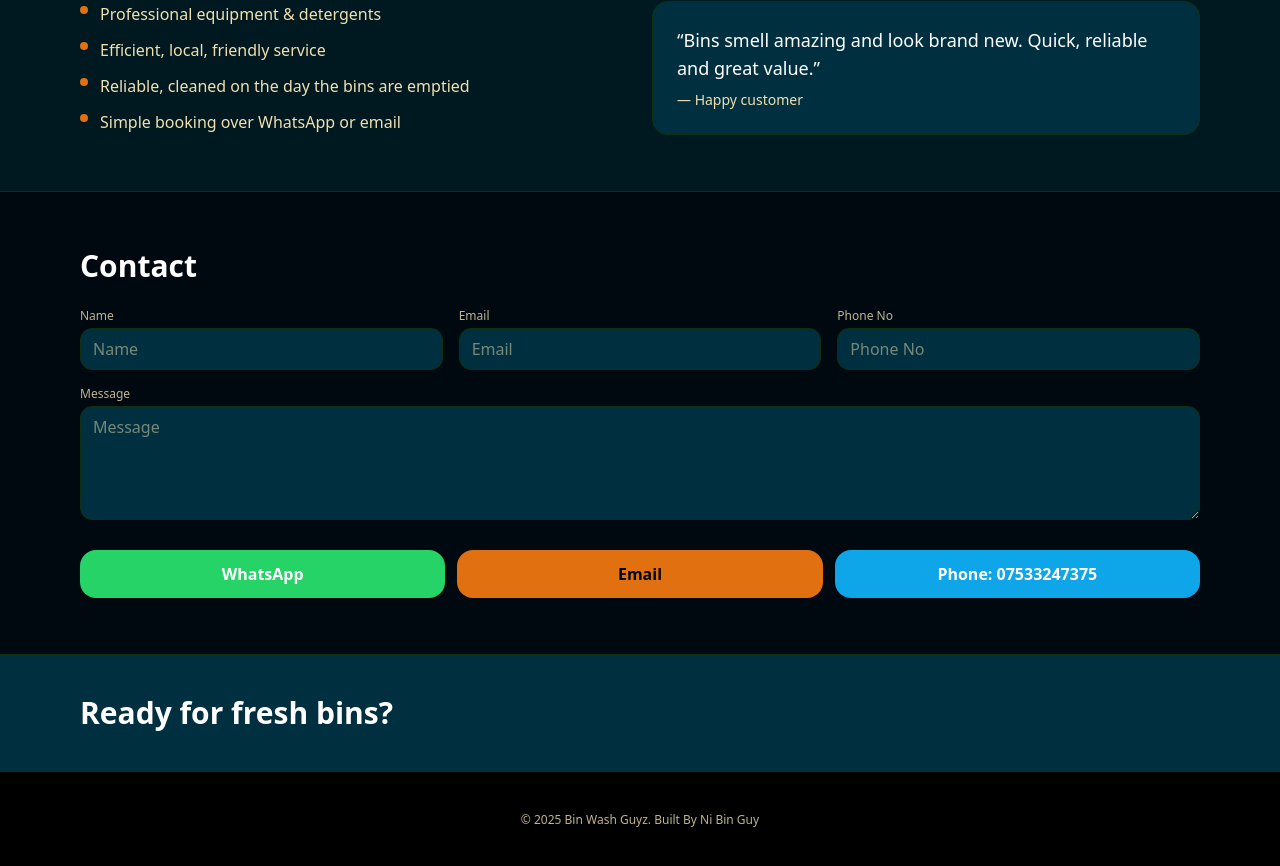
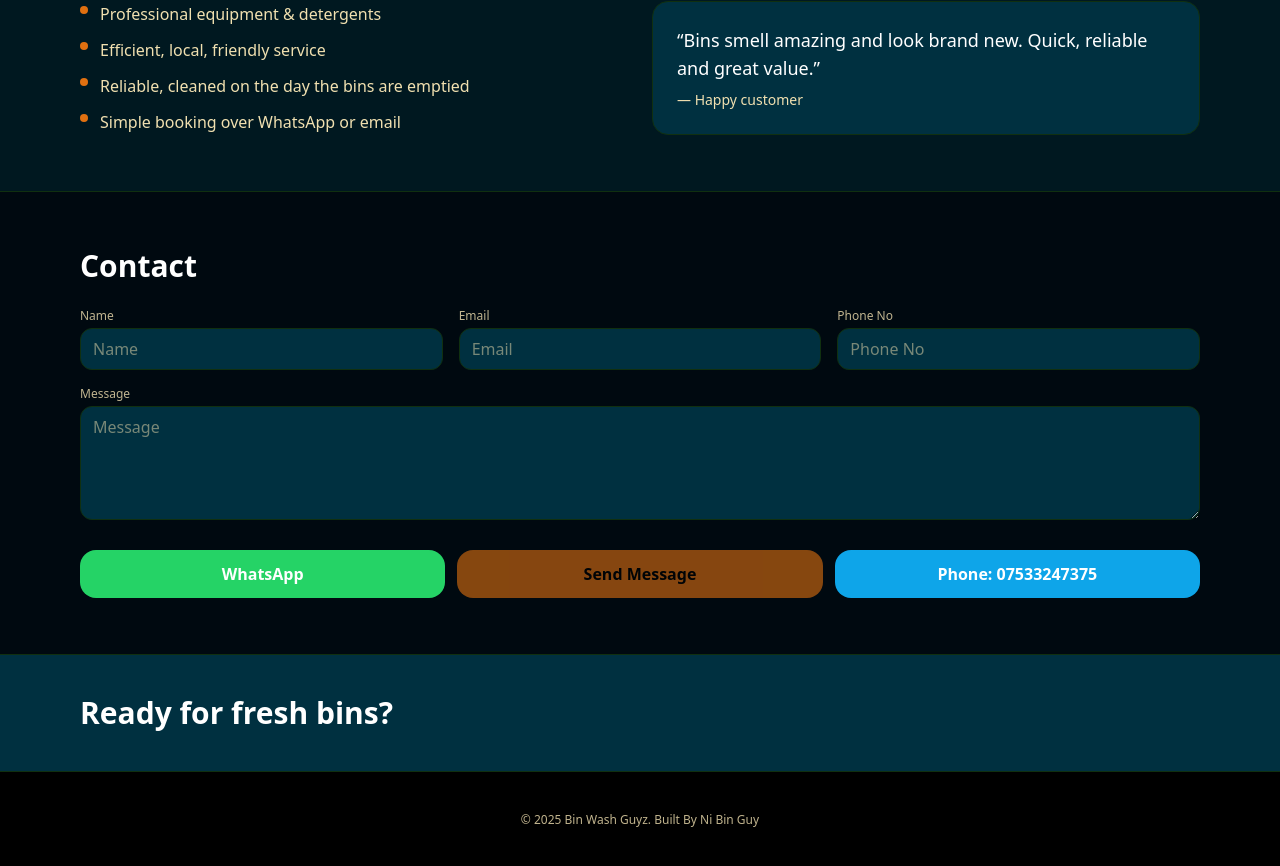
Before and after one commit to MaviUK/binwashguyz, a React (Vite) app: page / in a window 1280 px wide. Shown: the part 1339-2205 px from the top of the page. Built offline with nearby package versions, Linux system fonts and the light colour scheme.

Commit message:
Update App.jsx

```diff
--- a/src/App.jsx
+++ b/src/App.jsx
@@ -201,10 +201,11 @@ function Sections() {
   );
 }
 
-/* ---------------- Contact (updated fields) ---------------- */
+/* ---------------- Contact (sends via Resend) ---------------- */
 function Contact() {
   const [f, setF] = useState({ name: "", email: "", phone: "", message: "" });
   const [copied, setCopied] = useState(false);
+  const [sending, setSending] = useState(false);
 
   const isMobile =
     typeof navigator !== "undefined" &&
@@ -219,9 +220,6 @@ function Contact() {
   );
 
   const whatsappURL = `https://wa.me/${WHATSAPP_NUMBER.replace("+", "")}?text=${encoded}`;
-  const mailtoURL = `mailto:${BOOKING_EMAIL}?subject=${encodeURIComponent(
-    "New enquiry"
-  )}&body=${encoded}`;
 
   function copyPhone() {
     if (navigator.clipboard?.writeText) {
@@ -231,12 +229,41 @@ function Contact() {
     }
   }
 
+  const canSend = f.name.trim() && (f.email.trim() || f.phone.trim()) && f.message.trim();
+
+  async function handleSend(e) {
+    e.preventDefault();
+    if (!canSend) return;
+    try {
+      setSending(true);
+      const res = await fetch("/.netlify/functions/sendContactEmail", {
+        method: "POST",
+        headers: { "Content-Type": "application/json" },
+        body: JSON.stringify({
+          business: BUSINESS_NAME,
+          to: BOOKING_EMAIL,         // where you receive contact messages
+          name: f.name,
+          email: f.email,
+          phone: f.phone,
+          message: f.message,
+        }),
+      });
+      if (!res.ok) throw new Error("Failed to send");
+      alert("Thanks! Your message has been sent.");
+      setF({ name: "", email: "", phone: "", message: "" });
+    } catch (err) {
+      alert("Error sending message. Please try WhatsApp or call us.");
+    } finally {
+      setSending(false);
+    }
+  }
+
   return (
     <section id="contact" className="bg-[#000910]">
       <div className="max-w-6xl mx-auto px-4 py-14">
         <h2 className="text-3xl font-extrabold text-white">Contact</h2>
 
-        <div className="mt-6 grid md:grid-cols-3 gap-4">
+        <form className="mt-6 grid md:grid-cols-3 gap-4" onSubmit={handleSend}>
           <Text label="Name" value={f.name} onChange={(v) => setF({ ...f, name: v })} />
           <Text label="Email" value={f.email} onChange={(v) => setF({ ...f, email: v })} />
           <Text label="Phone No" value={f.phone} onChange={(v) => setF({ ...f, phone: v })} />
@@ -246,10 +273,9 @@ function Contact() {
             onChange={(v) => setF({ ...f, message: v })}
             className="md:col-span-3"
           />
-        </div>
 
-        <div className="mt-6 grid sm:grid-cols-3 gap-3">
-          {/* WhatsApp - Green */}
+          <div className="md:col-span-3 mt-2 grid sm:grid-cols-3 gap-3">
+            {/* WhatsApp */}
             <a
               href={whatsappURL}
               target="_blank"
@@ -259,15 +285,16 @@ function Contact() {
               WhatsApp
             </a>
 
-          {/* Email - Orange */}
-          <a
-            href={mailtoURL}
-            className="inline-flex items-center justify-center rounded-2xl px-5 py-3 font-bold text-black bg-[#e07010] hover:brightness-110"
+            {/* Send via Resend */}
+            <button
+              type="submit"
+              disabled={!canSend || sending}
+              className="inline-flex items-center justify-center rounded-2xl px-5 py-3 font-bold text-black bg-[#e07010] hover:brightness-110 disabled:opacity-60"
             >
-            Email
-          </a>
+              {sending ? "Sending..." : "Send Message"}
+            </button>
 
-          {/* Phone - Blue (dial on mobile, show/copy on desktop) */}
+            {/* Phone (dial on mobile, copy on desktop) */}
             {isMobile ? (
               <a
                 href={`tel:${PHONE_NUMBER.replace("+", "")}`}
@@ -277,6 +304,7 @@ function Contact() {
               </a>
             ) : (
               <button
+                type="button"
                 onClick={copyPhone}
                 className="inline-flex items-center justify-center rounded-2xl px-5 py-3 font-bold text-white bg-[#0ea5e9] hover:brightness-110"
                 title={PHONE_NUMBER}
@@ -285,10 +313,12 @@ function Contact() {
               </button>
             )}
           </div>
+        </form>
       </div>
     </section>
   );
 }
+
 
 /* ---------------- CTA ---------------- */
 function CTA() {
```
Lines whose indentation alone changed are shown as unchanged.
